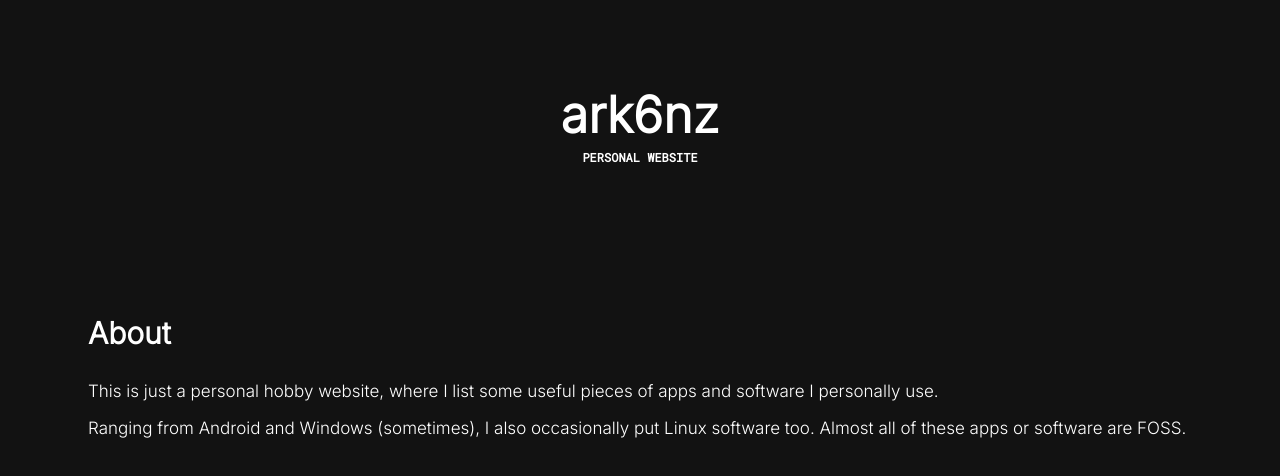
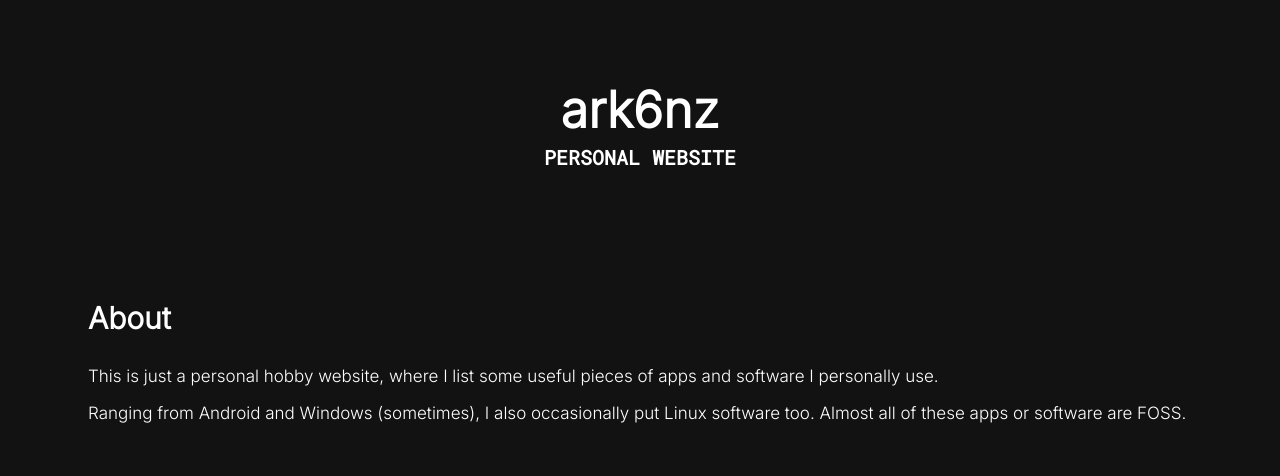
Before and after one commit to st6rm/st6rm.github.io, a plain HTML site: page index.html in a window 1280 px wide. Drawn offline with Linux system fonts and the light colour scheme.

Commit message:
Update index.html

```diff
--- a/index.html
+++ b/index.html
@@ -7,9 +7,9 @@
 <link href="https://fonts.googleapis.com/css2?family=Inter:wght@100;300&family=Roboto+Mono&display=swap" rel="stylesheet">
   </head>
   <body style="background-color:#121212;">
-    <h1 style="margin-top: 85px; font-family: 'Inter', sans-serif; color:#ffffff; text-align:center; font-size:50px;">ark6nz</h1>
-    <h1 style="margin-top: -30px; font-family: 'Roboto Mono', monospace; color:#ffffff; text-align:center; font-size:12px;">PERSONAL WEBSITE</h1>
-    <h2 style="margin-top: 150px; margin-left: 80px; font-family: 'Inter', sans-serif; color:#ffffff; text-align:left; font-size:30px;">About</h2>
+    <h1 style="margin-top: 80px; font-family: 'Inter', sans-serif; color:#ffffff; text-align:center; font-size:50px;">ark6nz</h1>
+    <h2 style="margin-top: -30px; font-family: 'Roboto Mono', monospace; color:#ffffff; text-align:center; font-size:20px;">PERSONAL WEBSITE</h1>
+    <h2 style="margin-top: 130px; margin-left: 80px; font-family: 'Inter', sans-serif; color:#ffffff; text-align:left; font-size:30px;">About</h2>
     <p style="margin-top: 30px; margin-left: 80px; font-family: 'Inter', sans-serif; color:#ffffff; font-size:17px;">This is just a personal hobby website, where I list some useful pieces of apps and software I personally use.</p>
     <p style="margin-left: 80px; font-family: 'Inter', sans-serif; color:#ffffff; font-size:17px;">Ranging from Android and Windows (sometimes), I also occasionally put Linux software too. Almost all of these apps or software are FOSS.</p>
   </body>
```
